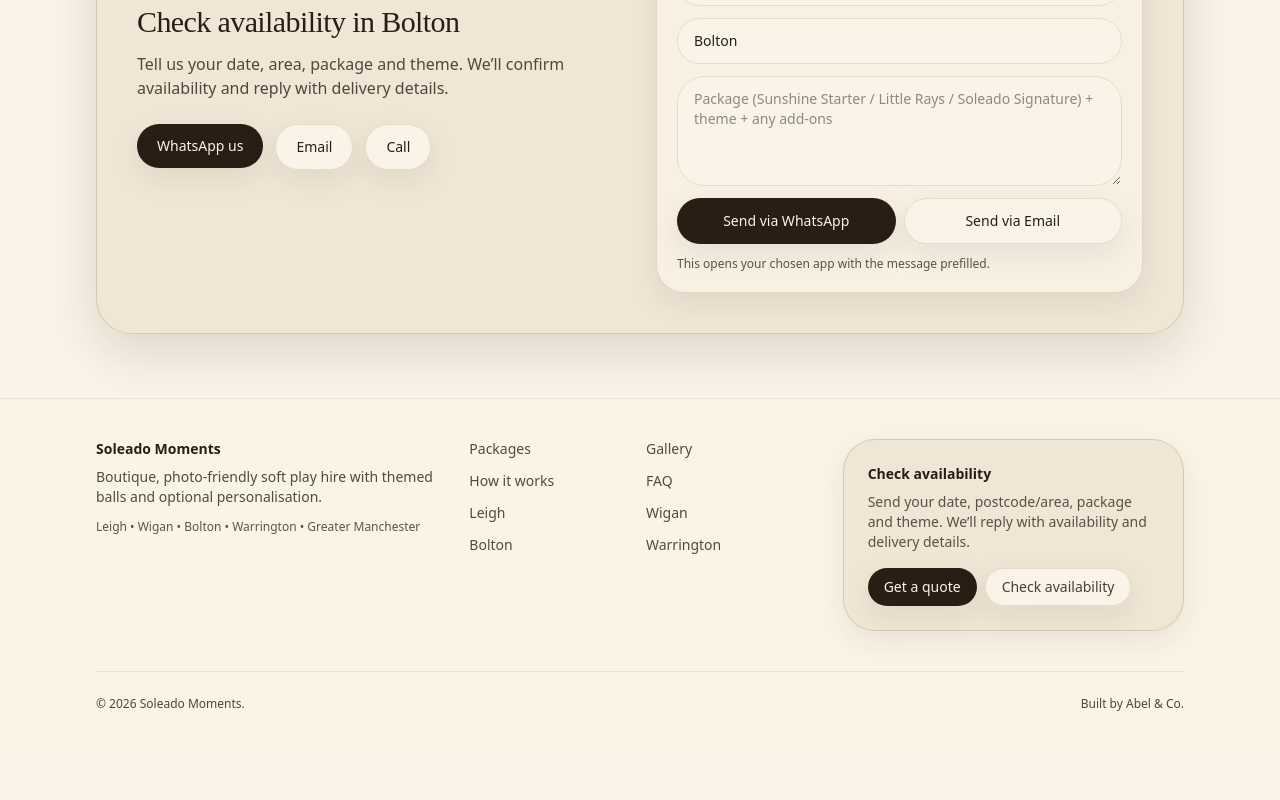
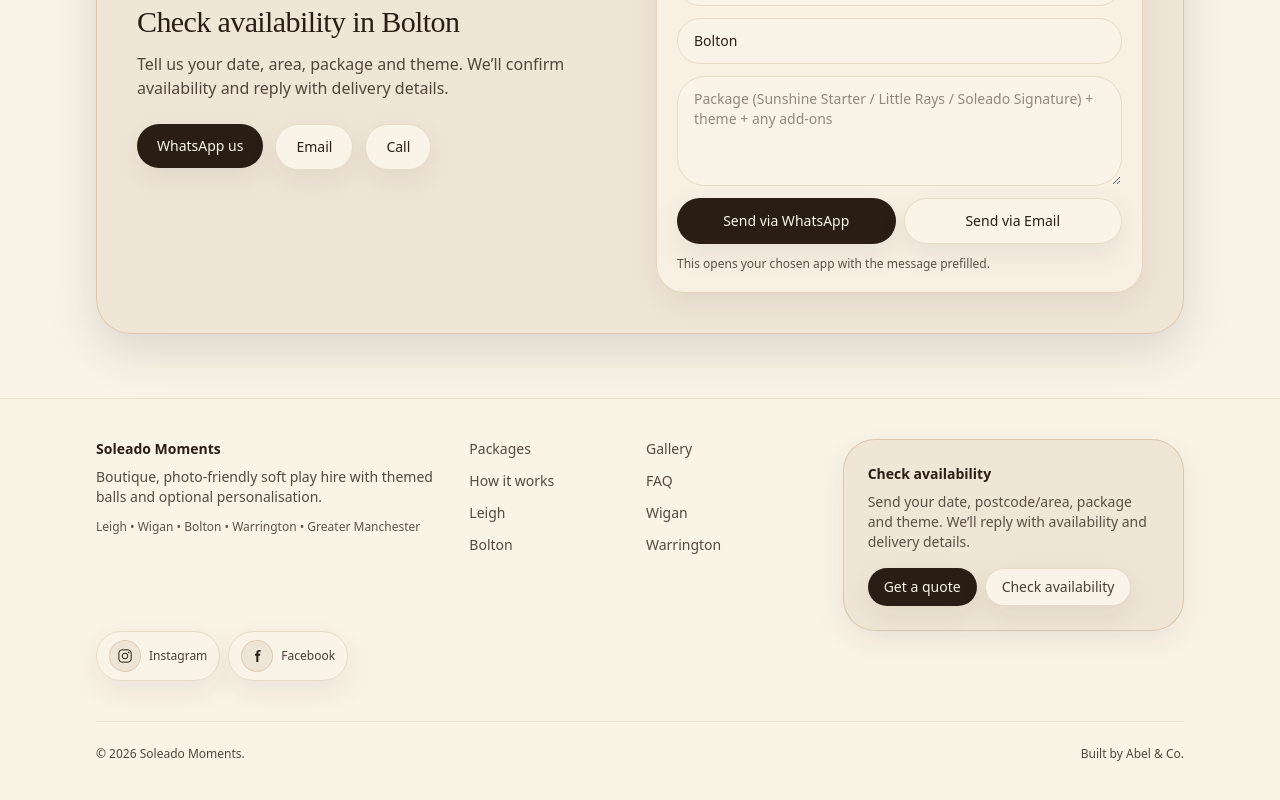
Before and after one commit to JData849/soleadomoments, a Next.js app: page /soft-play-hire/bolton in a window 1280 px wide. Shown: the part 2794-3594 px from the top of the page. Before the commit the page ends 3546 px from the top, so only its background shows below. Built offline with nearby package versions, Linux system fonts and the light colour scheme.

Commit message:
navbar update and socials and cards

```diff
--- a/app/layout.tsx
+++ b/app/layout.tsx
@@ -1,6 +1,52 @@
+import type { Metadata } from "next";
 import "./globals.css";
 import { Navbar } from "@/components/Navbar";
 import { Footer } from "@/components/Footer";
+
+const SITE_URL = "https://soleadomoments.co.uk"; // ✅ keep this exact
+const SITE_NAME = "Soleado Moments";
+
+const DEFAULT_TITLE = "Boutique Soft Play Hire in Leigh | Soleado Moments";
+const DEFAULT_DESC =
+  "Photo-friendly white soft play hire based in Leigh, delivering across Wigan, Bolton & Warrington. Themed balls, optional personalisation, delivery, set up & collection included.";
+
+export const metadata: Metadata = {
+  metadataBase: new URL(SITE_URL),
+  title: {
+    default: DEFAULT_TITLE,
+    template: "%s | Soleado Moments",
+  },
+  description: DEFAULT_DESC,
+
+  openGraph: {
+    type: "website",
+    url: SITE_URL,
+    siteName: SITE_NAME,
+    title: DEFAULT_TITLE,
+    description: DEFAULT_DESC,
+    images: [
+      {
+        url: "/images/logo.jpg",
+        width: 1200,
+        height: 630,
+        alt: "Soleado Moments – boutique white soft play hire",
+      },
+    ],
+  },
+
+  twitter: {
+    card: "summary_large_image",
+    title: DEFAULT_TITLE,
+    description: DEFAULT_DESC,
+    images: ["/images/logo.jpg"],
+  },
+
+  // Optional but recommended
+  icons: {
+    icon: "/favicon.ico",
+    apple: "/apple-touch-icon.png",
+  },
+};
 
 export default function RootLayout({ children }: { children: React.ReactNode }) {
   return (
--- a/components/Footer.tsx
+++ b/components/Footer.tsx
@@ -1,5 +1,6 @@
 import Link from "next/link";
 import { Container } from "./Container";
+import { SocialLinks } from "./SocialLinks";
 
 export function Footer() {
   return (
@@ -53,6 +54,11 @@ export function Footer() {
           </div>
         </div>
 
+<SocialLinks
+  size="sm"
+  instagram="https://www.instagram.com/soleadomomentsevents/"
+  facebook="https://facebook.com/profile.php?id=61582782087780"
+/>
         <div className="mt-10 flex flex-col gap-2 border-t border-line/70 pt-6 text-xs text-ink/75 sm:flex-row sm:items-center sm:justify-between">
           <p>© {new Date().getFullYear()} Soleado Moments.</p>
           <p>Built by Abel &amp; Co.</p>
--- a/components/Navbar.tsx
+++ b/components/Navbar.tsx
@@ -18,6 +18,7 @@ export function Navbar() {
   const isHome = pathname === "/";
   const [open, setOpen] = useState(false);
   const panelRef = useRef<HTMLDivElement | null>(null);
+  const toggleRef = useRef<HTMLButtonElement | null>(null);
 
   const linkHref = (hash: string) => (isHome ? hash : `/${hash}`);
 
@@ -31,7 +32,8 @@ export function Navbar() {
     if (!open) return;
     const onClick = (e: MouseEvent) => {
       const t = e.target as Node;
-      if (panelRef.current && !panelRef.current.contains(t)) setOpen(false);
+      if (panelRef.current?.contains(t) || toggleRef.current?.contains(t)) return;
+      setOpen(false);
     };
     document.addEventListener("mousedown", onClick);
     return () => document.removeEventListener("mousedown", onClick);
@@ -68,6 +70,7 @@ export function Navbar() {
             <Button href={linkHref("#enquiry")}>Quote</Button>
 
             <button
+              ref={toggleRef}
               type="button"
               className="inline-flex h-11 w-11 items-center justify-center rounded-2xl border border-line bg-paper shadow-soft transition hover:-translate-y-px hover:shadow-float"
               aria-label={open ? "Close menu" : "Open menu"}
--- a/components/Packages.tsx
+++ b/components/Packages.tsx
@@ -32,7 +32,7 @@ const PACKAGES: Package[] = [
       "Teepee",
     ],
     note: "Ideal for around 4–6 little ones.",
-    featured: true,
+    featured: false,
     badge: "Budget friendly",
   },
   {
@@ -66,6 +66,7 @@ const PACKAGES: Package[] = [
     ],
     note: "Best for 8–10 children and fully customisable to your theme.",
     badge: "Full experience",
+    featured: false,
   },
 ];
 
--- /dev/null
+++ b/components/SocialLinks.tsx
@@ -0,0 +1,85 @@
+import Link from "next/link";
+
+type SocialItem = {
+  label: string;
+  href: string;
+  kind: "instagram" | "facebook";
+};
+
+function Icon({ kind }: { kind: SocialItem["kind"] }) {
+  const common = "h-4 w-4";
+
+  if (kind === "instagram") {
+    return (
+      <svg className={common} viewBox="0 0 24 24" fill="none" aria-hidden="true">
+        <path
+          d="M7.5 2.75h9A4.75 4.75 0 0 1 21.25 7.5v9A4.75 4.75 0 0 1 16.5 21.25h-9A4.75 4.75 0 0 1 2.75 16.5v-9A4.75 4.75 0 0 1 7.5 2.75Z"
+          stroke="currentColor"
+          strokeWidth="1.5"
+        />
+        <path
+          d="M12 16.25A4.25 4.25 0 1 0 12 7.75a4.25 4.25 0 0 0 0 8.5Z"
+          stroke="currentColor"
+          strokeWidth="1.5"
+        />
+        <path
+          d="M17.5 6.8h.01"
+          stroke="currentColor"
+          strokeWidth="2.5"
+          strokeLinecap="round"
+        />
+      </svg>
+    );
+  }
+
+  return (
+    <svg className={common} viewBox="0 0 24 24" fill="none" aria-hidden="true">
+      <path
+        d="M14 8.5V7.2c0-.9.6-1.7 1.8-1.7h1.7V2.9h-2.2C12.8 2.9 11 4.5 11 7.2v1.3H9v3h2V21h3v-9.5h2.4l.6-3H14Z"
+        fill="currentColor"
+      />
+    </svg>
+  );
+}
+
+export function SocialLinks({
+  instagram,
+  facebook,
+  size = "md",
+  className = "",
+}: {
+  instagram: string;
+  facebook: string;
+  size?: "sm" | "md";
+  className?: string;
+}) {
+  const items: SocialItem[] = [
+    { label: "Instagram", href: instagram, kind: "instagram" },
+    { label: "Facebook", href: facebook, kind: "facebook" },
+  ];
+
+  const base =
+    "inline-flex items-center gap-2 rounded-2xl border bg-paper/70 shadow-soft transition hover:-translate-y-px hover:shadow-float";
+  const pad = size === "sm" ? "px-3 py-2 text-xs" : "px-3.5 py-2.5 text-sm";
+  const colors = "border-line text-ink/85 hover:text-ink";
+
+  return (
+    <div className={`flex flex-wrap gap-2 ${className}`}>
+      {items.map((x) => (
+        <Link
+          key={x.label}
+          href={x.href}
+          target="_blank"
+          rel="noopener noreferrer"
+          aria-label={x.label}
+          className={`${base} ${pad} ${colors}`}
+        >
+          <span className="inline-flex h-8 w-8 items-center justify-center rounded-xl border border-brand/20 bg-brand/10 text-ink">
+            <Icon kind={x.kind} />
+          </span>
+          <span className="font-medium">{x.label}</span>
+        </Link>
+      ))}
+    </div>
+  );
+}
```
Also changed, not shown: public/apple-touch-icon.png (added), 1 other file (tests, documents, lock files or other folders).
